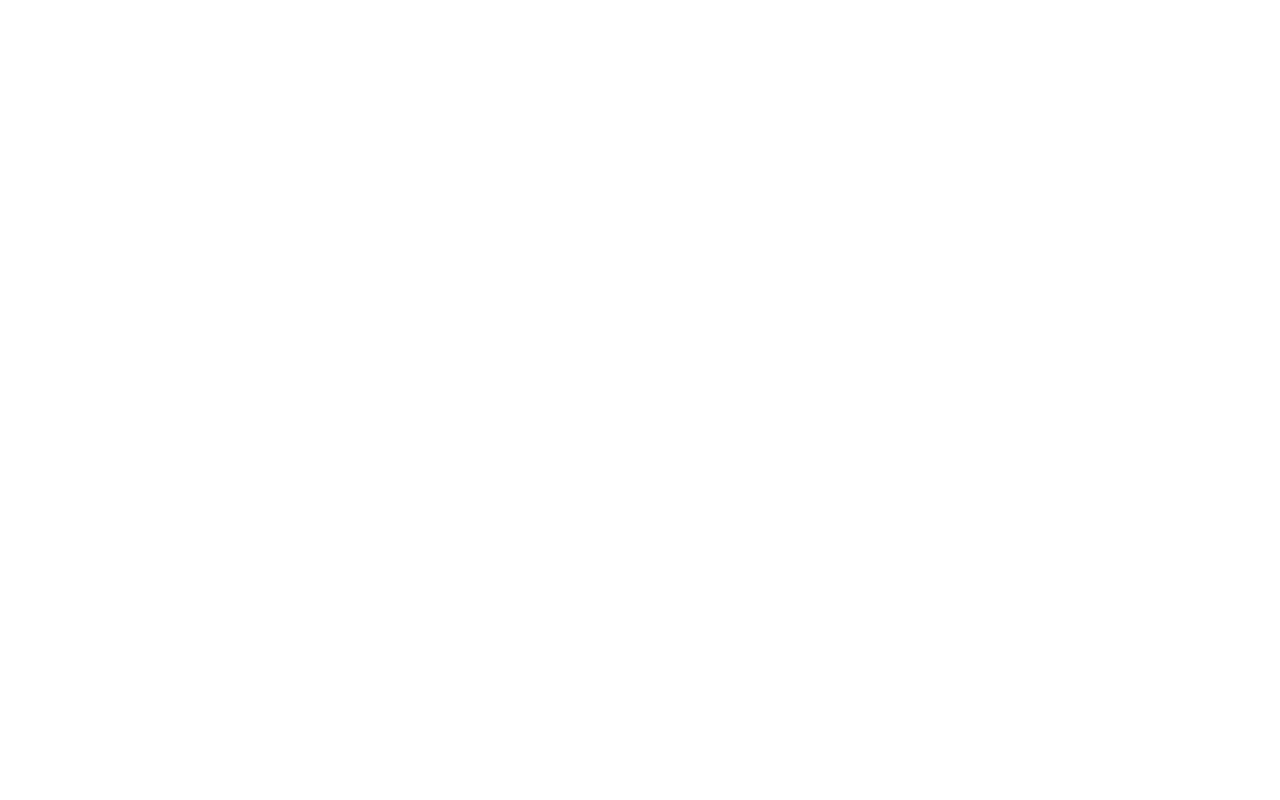
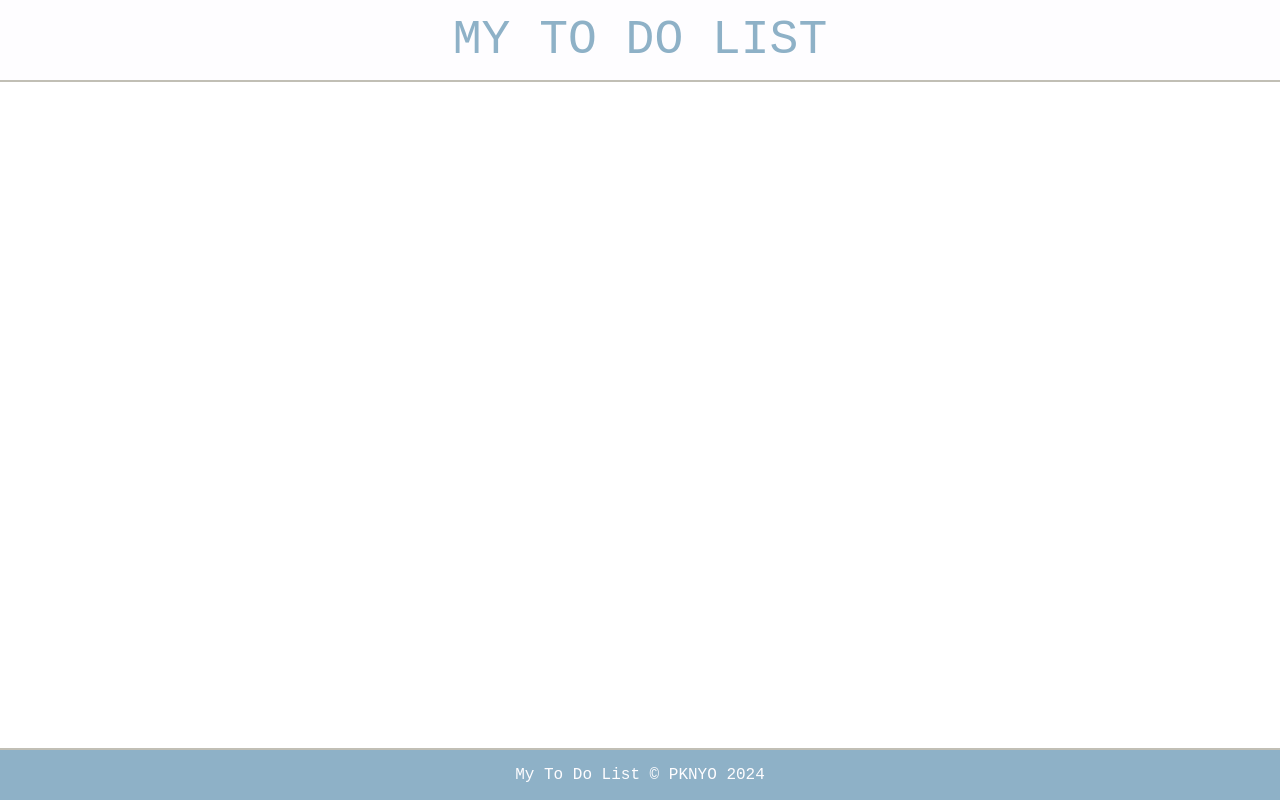
Before and after one commit to PKNYO/to-do-list, a website built with webpack: page src/index.html in a window 1280 px wide. Built offline with nearby package versions, Linux system fonts and the light colour scheme; a web font is replaced by a local one.

Commit message:
The header and footer are ready basic.

```diff
--- a/src/index.html
+++ b/src/index.html
@@ -6,6 +6,8 @@
     <title>To Do List</title>
 </head>
 <body>
-
+    <header>MY TO DO LIST</header>
+    <div class="main-container"></div>
+    <footer>My To Do List © PKNYO 2024</footer>
 </body>
 </html>
--- a/src/style.css
+++ b/src/style.css
@@ -0,0 +1,39 @@
+@import url('https://fonts.googleapis.com/css2?family=Anta&family=Montserrat:ital,wght@0,100..900;1,100..900&family=Noto+Sans:ital,wght@0,100..900;1,100..900&display=swap');
+
+:root {
+    font-family: 'Monserrat', 'Courier New', Courier, monospace;
+    --main-white: #FEFDFF;
+    --secondary-gray: #C1BFB5;
+    --main-orange: #EB4511;
+    --secondary-marroon: #B02E0C;
+    --thrid-blue: #8EB1C7;
+}
+
+body {
+    margin: 0;
+    height: 100vh;
+
+    > header {
+        height: 80px;
+        background-color: var(--main-white);
+        border-bottom: solid 2px var(--secondary-gray);
+        display: flex;
+        justify-content: center;
+        align-items: center;
+        font-size: 3rem;
+        color: var(--thrid-blue);
+    }
+
+    > footer {
+        position: absolute;
+        bottom: 0;
+        height: 50px;
+        width: 100vw;
+        background-color: var(--thrid-blue);
+        display: flex;
+        justify-content: center;
+        align-items: center;
+        border-top: solid 2px var(--secondary-gray);
+        color: var(--main-white);
+    }
+}
```
Also changed, not shown: dist/bundle.js (added), dist/index.html (added).
